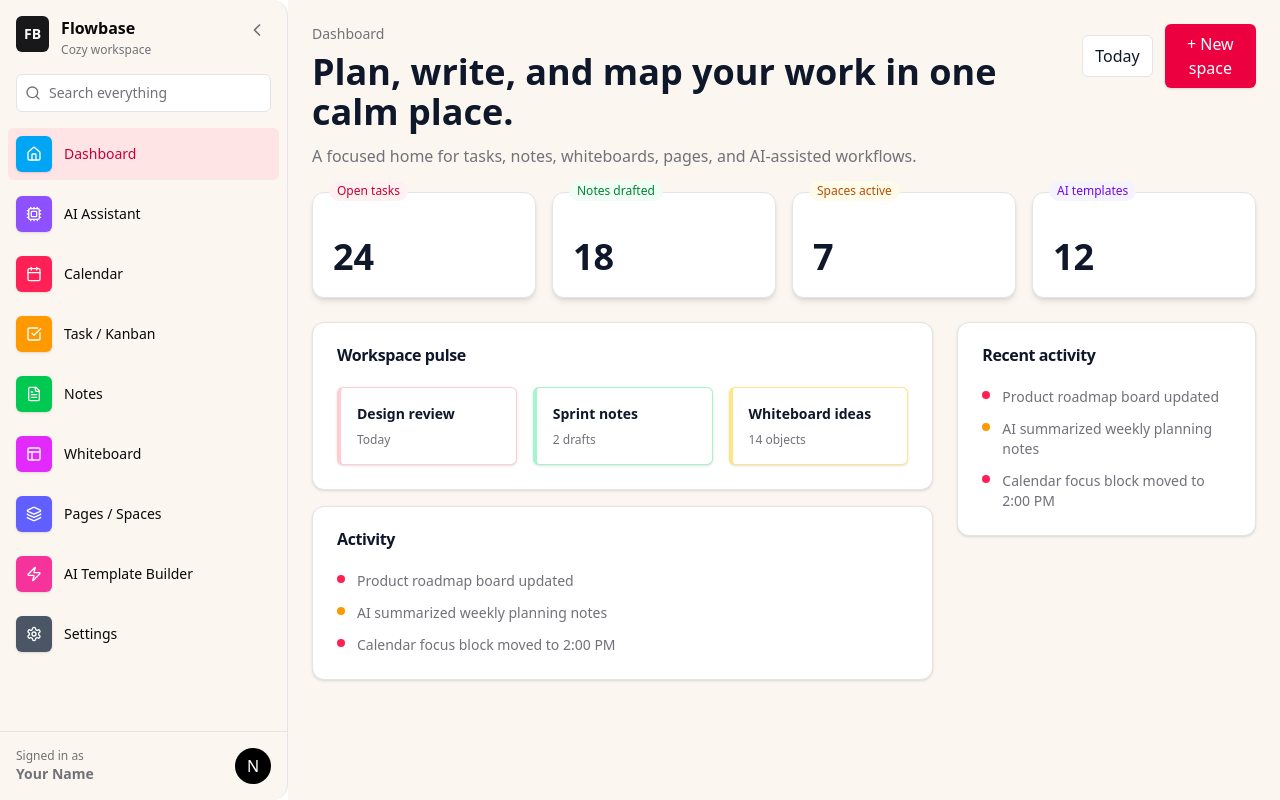
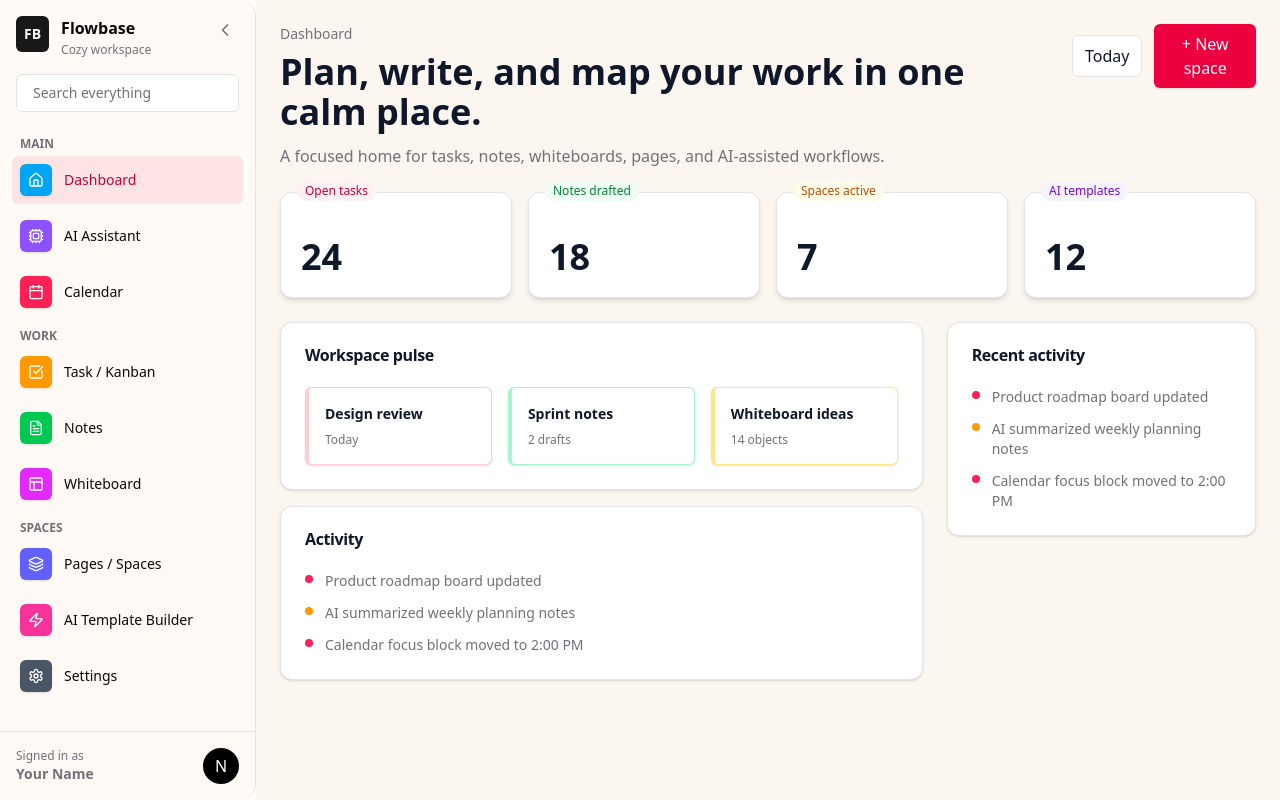
Before and after one commit to benhakim/flowbase-productivity-app, a Next.js app: page /dashboard in a window 1280 px wide. Built offline with nearby package versions, Linux system fonts and the light colour scheme; no server answers.

Commit message:
feat(ui): group sidebar menu, reduce width, refresh cozy theme colors

```diff
--- a/components/Sidebar.tsx
+++ b/components/Sidebar.tsx
@@ -14,16 +14,40 @@ type MenuItem = {
   color?: string;
 };
 
-const MENU: MenuItem[] = [
+type MenuGroup = {
+  id: string;
+  label: string;
+  items: MenuItem[];
+};
+
+const MENU_GROUPS: MenuGroup[] = [
+  {
+    id: "main",
+    label: "Main",
+    items: [
       { id: "dashboard", label: "Dashboard", icon: "Home", href: "/dashboard", color: "bg-sky-500" },
       { id: "ai", label: "AI Assistant", icon: "Cpu", href: "/dashboard/ai", color: "bg-violet-500" },
       { id: "calendar", label: "Calendar", icon: "Calendar", href: "/dashboard/calendar", color: "bg-rose-500" },
+    ],
+  },
+  {
+    id: "work",
+    label: "Work",
+    items: [
       { id: "tasks", label: "Task / Kanban", icon: "CheckSquare", href: "/dashboard/tasks", color: "bg-amber-500" },
       { id: "notes", label: "Notes", icon: "FileText", href: "/dashboard/notes", color: "bg-green-500" },
       { id: "whiteboard", label: "Whiteboard", icon: "Layout", href: "/dashboard/whiteboard", color: "bg-fuchsia-500" },
+    ],
+  },
+  {
+    id: "spaces",
+    label: "Spaces",
+    items: [
       { id: "pages", label: "Pages / Spaces", icon: "Layers", href: "/dashboard/pages", color: "bg-indigo-500" },
       { id: "templates", label: "AI Template Builder", icon: "Zap", href: "/dashboard/templates", color: "bg-pink-500" },
       { id: "settings", label: "Settings", icon: "Settings", href: "/dashboard/settings", color: "bg-gray-600" },
+    ],
+  },
 ];
 
 const FallbackIcon: React.FC<{ className?: string }> = ({ className }) => (
@@ -65,7 +89,7 @@ export default function Sidebar() {
     <aside
       className={cn(
         "flex flex-col h-screen border-r border-border transition-all duration-200",
-        collapsed ? "w-20 bg-transparent" : "w-72 bg-[#fbf6ef] rounded-tr-2xl rounded-br-2xl"
+        collapsed ? "w-20 bg-transparent" : "w-64 bg-[#fffaf5] rounded-tr-2xl rounded-br-2xl"
       )}
       aria-label="Sidebar"
     >
@@ -111,8 +135,14 @@ export default function Sidebar() {
       </div>
 
       <nav className="flex-1 overflow-auto px-2">
-        <ul className="space-y-2">
-          {MENU.map((item) => {
+        {MENU_GROUPS.map((group) => (
+          <div key={group.id} className="mb-3">
+            {!collapsed && (
+              <div className="px-3 mt-2 mb-1 text-xs font-semibold text-muted-foreground uppercase">{group.label}</div>
+            )}
+
+            <ul className="space-y-2 px-1">
+              {group.items.map((item) => {
                 const IconComp = (Icons as any)[item.icon] ?? FallbackIcon;
                 const active = pathname?.startsWith(item.href || '') && item.href !== '/';
                 return (
@@ -125,7 +155,7 @@ export default function Sidebar() {
                         active ? "bg-rose-100 text-rose-700" : "hover:bg-accent hover:text-accent-foreground"
                       )}
                     >
-                  <div className={cn("w-9 h-9 flex items-center justify-center rounded-md shadow-sm", item.color)}>
+                      <div className={cn("w-8 h-8 flex items-center justify-center rounded-md shadow-sm", item.color)}>
                         <IconComp className="w-4 h-4 text-white" />
                       </div>
                       {!collapsed && <span className="text-sm">{item.label}</span>}
@@ -134,6 +164,8 @@ export default function Sidebar() {
                 );
               })}
             </ul>
+          </div>
+        ))}
       </nav>
 
       <div className="p-4 border-t border-border flex items-center gap-3">
```
Also changed, not shown: 1 other file (tests, documents, lock files or other folders). Lines whose indentation alone changed are shown as unchanged.
